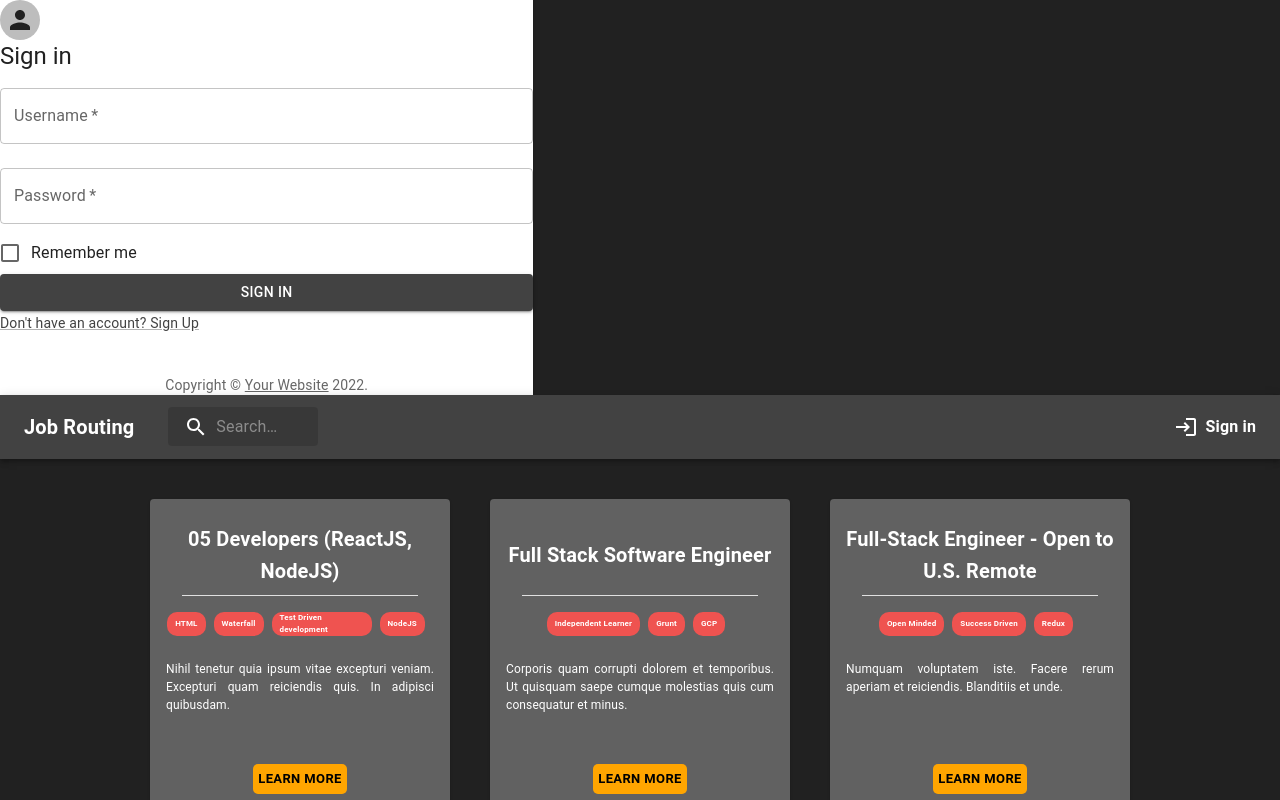
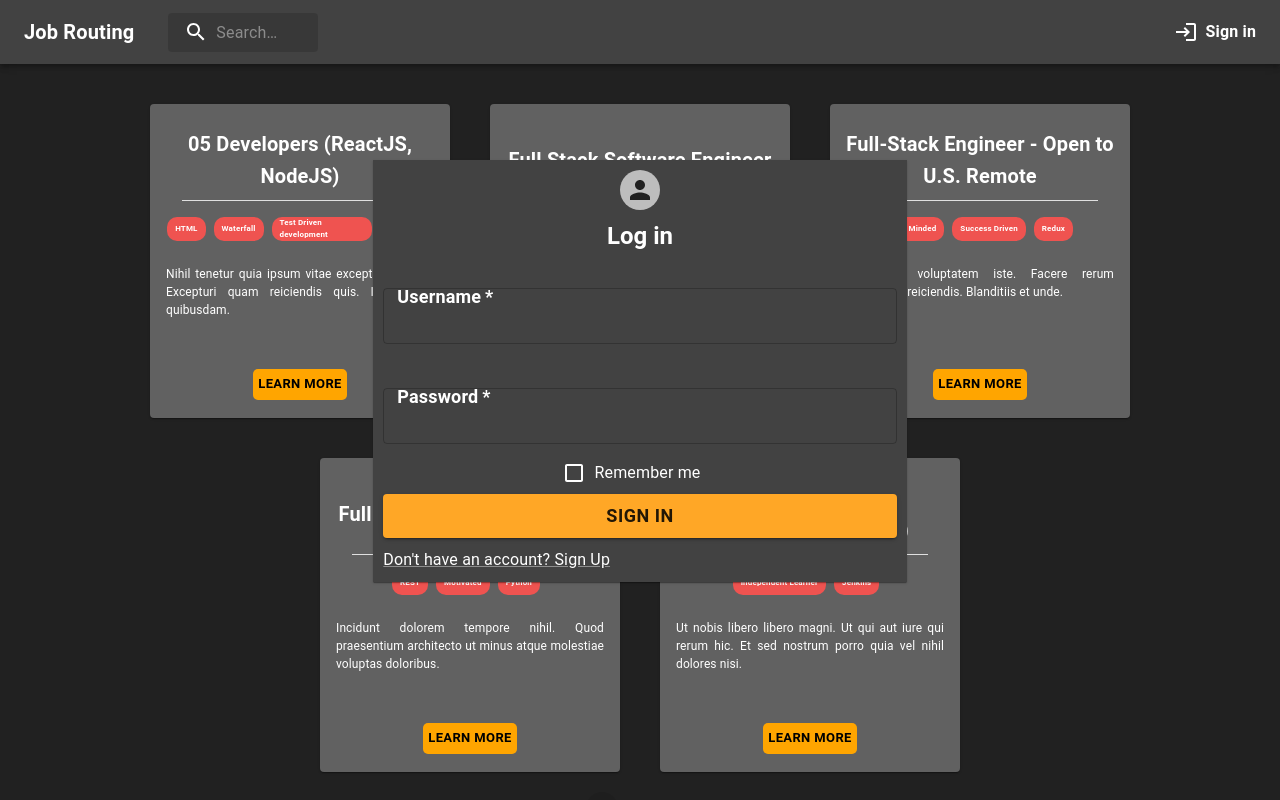
Before and after one commit to thphuong204/material-ui-basic-app, a React (Create React App) app: page / in a window 1280 px wide. Both pictures are taken after a click on the button "Sign in". Shown: the top 800 px of the page. Built offline with nearby package versions, Linux system fonts and the light colour scheme.

Commit message:
center Loginside, adjust backgroundColor, textColor

```diff
--- a/src/App.js
+++ b/src/App.js
@@ -42,15 +42,27 @@ const theme = createTheme({
         },
       },
     },
-    // DetailJobCard: {
-    //   styleOverrides: {
-    //     "&.detailedJobcard": {
-    //       position: "absolute",
-    //       top: "50%",
-    //       left: "50%",
-    //     }
-    //   }
-    // }
+    MuiInputLabel: {
+      styleOverrides: {
+        // Name of the slot
+        root: {
+          // Some CSS
+          fontSize: "18px",
+          fontWeight:"bold",
+          marginBottom:"20px",
+          color:"#fff"
+        },
+      }
+    },
+    MuiOutlinedInput: {
+      styleOverrides: {
+        // Name of the slot
+        root: {
+          // Some CSS
+          marginTop:'20px',
+        },
+      }
+    }
   },
 })
 
@@ -74,7 +86,7 @@ function App() {
         >
           <SelectedJobContext.Provider value={selectedJobId}>
             <SetSelectedJobContext.Provider value={setSelectedJobId}>
-              <IsActiveDetailJobCard.Provider value={{isActiveDetailJobCard,setIsActiveDetailJobCard}}>
+              <IsActiveDetailJobCard.Provider value={{ isActiveDetailJobCard, setIsActiveDetailJobCard }}>
                 <IsActiveLogIn.Provider value={{ isActiveLogIn, setIsActiveLogIn }}>
                   <DetailJobCard />
                   <LogInSide />
--- a/src/components/LogInSide.js
+++ b/src/components/LogInSide.js
@@ -1,7 +1,7 @@
 import React, { useContext, useState } from "react";
 // import users from "./../../data/users";
 // import image from "./Images/image.jpg";
-import {Avatar,Button,CssBaseline,TextField,FormControlLabel, Checkbox,Link,Paper,Box,Typography,Grid } from "@mui/material";
+import { Avatar, Button, CssBaseline, TextField, FormControlLabel, Checkbox, Link, Paper, Box, Typography, Grid } from "@mui/material";
 import IsActiveLogIn from "../contexts/IsActiveLogIn";
 import { login } from "../apis/auth";
 
@@ -19,18 +19,18 @@ function Copyright() {
 }
 
 
-export default function LogInSide({history}) {
+export default function LogInSide({ history }) {
 
   const [username, setUsername] = useState();
   const [password, setPassword] = useState();
 
-  const {isActiveLogIn, setIsActiveLogIn} = useContext(IsActiveLogIn);
+  const { isActiveLogIn, setIsActiveLogIn } = useContext(IsActiveLogIn);
 
 
   const handleLogin = () => {
     const token = login(username, password);
     console.log('token', token)
-    if (token){
+    if (token) {
       localStorage.setItem('token', JSON.stringify(token));
       setIsActiveLogIn(false);
     } else {
@@ -42,8 +42,13 @@ export default function LogInSide({history}) {
   return (
     <Grid container component="main"
       style={
-        isActiveLogIn ? { display: "block" } : { display: "none" }
+        isActiveLogIn ? { display: "flex", justifyContent: "center" } : { display: "none" }
       }
+      sx={{
+        zIndex: "10",
+        position: "fixed",
+        top: "20%",
+      }}
     >
       <CssBaseline />
       {/* <Grid item xs={false} sm={4} md={7} className={classes.image} /> */}
@@ -55,15 +60,34 @@ export default function LogInSide({history}) {
         component={Paper}
         elevation={1}
         square
+        sx={{
+          backgroundColor: "primary.main",
+          width: "50%",
+          minWidth: "400px",
+          paddingX: "10px",
+        }}
       >
-        <div >
-          <Avatar>
-          </Avatar>
-          <Typography component="h1" variant="h5">
-            Sign in
+        <div style={{
+          display: "flex",
+          flexWrap: "wrap",
+          justifyContent: "center",
+          alignContent: "center",
+        }}>
+
+          <Avatar sx={{
+            marginY: "10px",
+          }} />
+          <Typography
+            component="h1"
+            variant="h5"
+            width="100%"
+            textAlign="center"
+            color="#ffffff"
+            fontWeight="bold">
+            Log in
           </Typography>
           <TextField
-            onChange={(event)=> setUsername(event.target.value)}
+            onChange={(event) => setUsername(event.target.value)}
             variant="outlined"
             margin="normal"
             required
@@ -74,7 +98,7 @@ export default function LogInSide({history}) {
             autoFocus
           />
           <TextField
-            onChange={(event)=> setPassword(event.target.value)}
+            onChange={(event) => setPassword(event.target.value)}
             variant="outlined"
             margin="normal"
             required
@@ -86,28 +110,30 @@ export default function LogInSide({history}) {
             autoComplete="current-password"
           />
           <FormControlLabel
-              control={<Checkbox value="remember" color="primary" />}
+            control={<Checkbox value="remember" style={{ color: "#fff" }} />}
+            style={{ color: "#fff" }}
             label="Remember me"
           />
           <Button
+            style={{
+              fontWeight: "bold",
+              fontSize: "18px",
+            }}
             type="submit"
             fullWidth
             variant="contained"
-              color="primary"
-              onClick = {handleLogin}
+            color="warning"
+            onClick={handleLogin}
           >
             Sign In
           </Button>
           <Grid container>
-              <Grid item>
-                <Link href="#" variant="body2">
+            <Grid item marginY="10px">
+              <Link href="#" fontSize="16px" color="#fff" >
                 {"Don't have an account? Sign Up"}
               </Link>
             </Grid>
           </Grid>
-            <Box mt={5}>
-              <Copyright />
-            </Box>
         </div>
       </Grid>
     </Grid>
```
Lines whose indentation alone changed are shown as unchanged.
